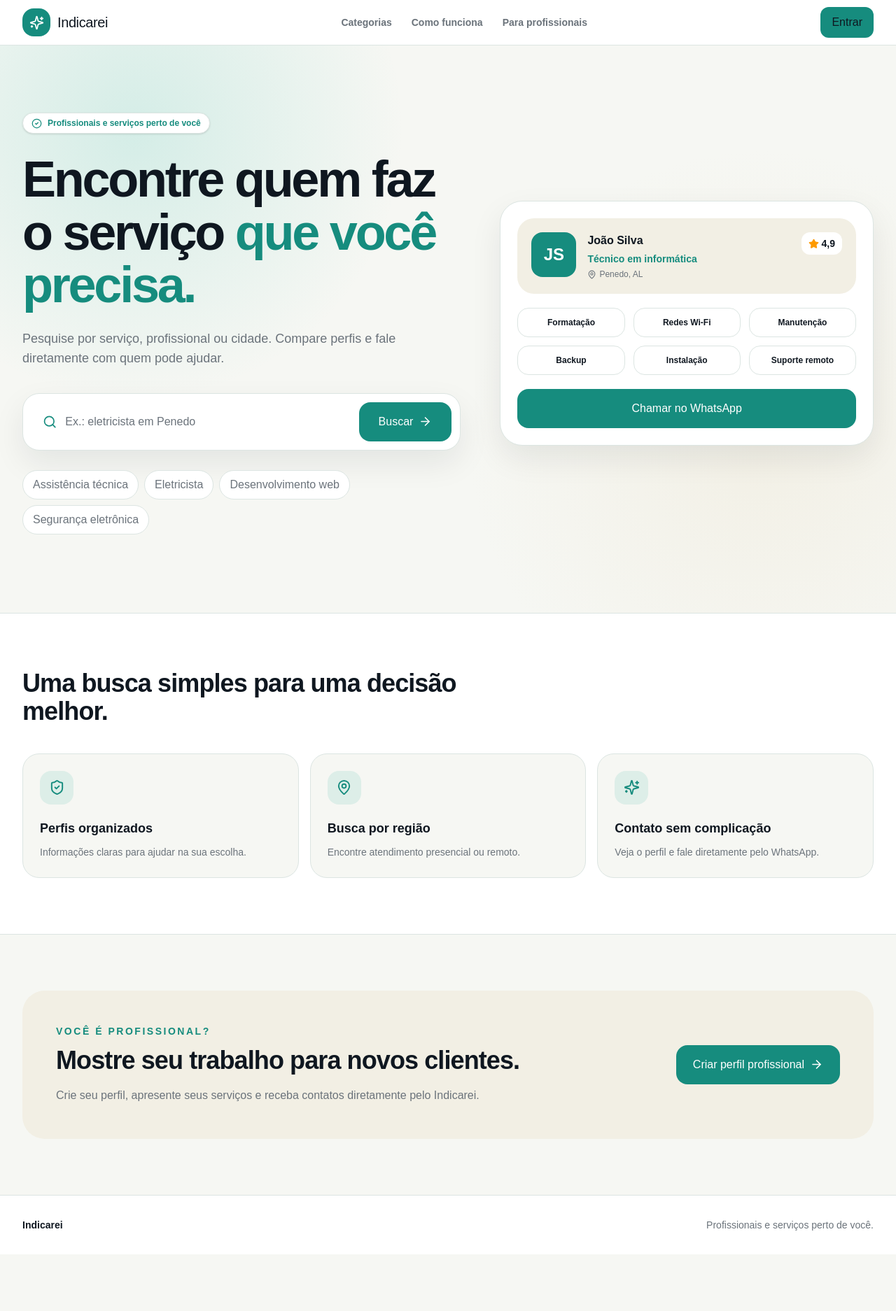
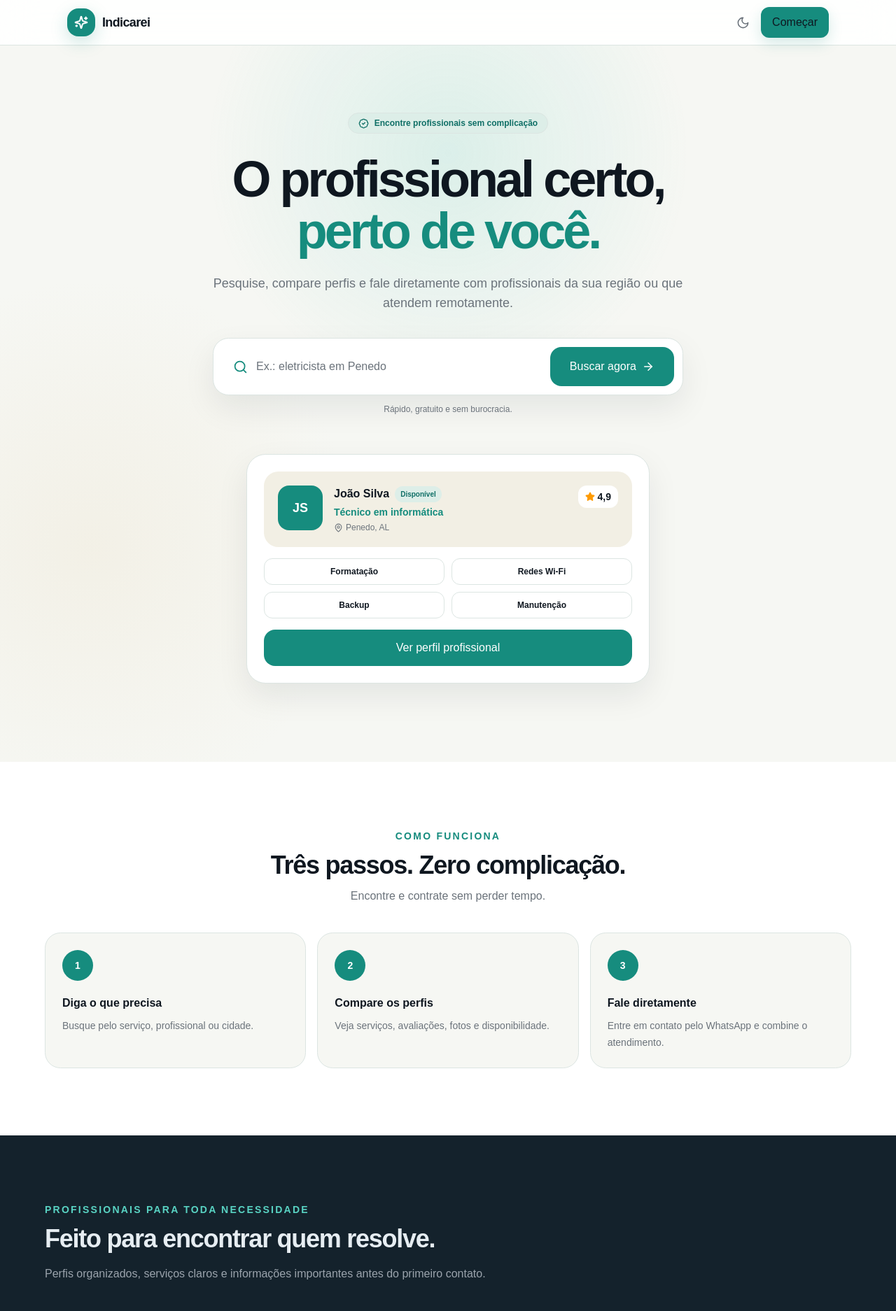
Before and after one commit to JoelsonJSantos/indicarei-v2, a Next.js app: page / in a window 1280 px wide. Shown: the top 1874 px of the page at 70% size. Before the commit the page ends 1793 px from the top, so only its background shows below. Built offline with nearby package versions, Linux system fonts and the light colour scheme.

Commit message:
feat: refaz home no estilo visual de referência

```diff
--- a/src/app/page.tsx
+++ b/src/app/page.tsx
@@ -1,171 +1,269 @@
 import {
   ArrowRight,
-  CheckCircle2,
+  BadgeCheck,
+  BriefcaseBusiness,
+  Check,
+  ChevronRight,
+  Heart,
   MapPin,
   Search,
   ShieldCheck,
   Sparkles,
   Star,
+  Wrench,
 } from "lucide-react";
+import { ThemeToggle } from "@/components/theme-toggle";
+
+const steps = [
+  {
+    number: "1",
+    title: "Diga o que precisa",
+    description: "Busque pelo serviço, profissional ou cidade.",
+  },
+  {
+    number: "2",
+    title: "Compare os perfis",
+    description: "Veja serviços, avaliações, fotos e disponibilidade.",
+  },
+  {
+    number: "3",
+    title: "Fale diretamente",
+    description: "Entre em contato pelo WhatsApp e combine o atendimento.",
+  },
+];
 
 const categories = [
-  "Assistência técnica",
-  "Eletricista",
-  "Desenvolvimento web",
-  "Segurança eletrônica",
-];
+  [Wrench, "Assistência técnica", "Computadores, celulares e equipamentos"],
+  [BriefcaseBusiness, "Serviços profissionais", "Soluções para empresas e pessoas"],
+  [ShieldCheck, "Segurança eletrônica", "Câmeras, alarmes e controle de acesso"],
+] as const;
 
-const benefits = [
-  [ShieldCheck, "Perfis organizados", "Informações claras para ajudar na sua escolha."],
-  [MapPin, "Busca por região", "Encontre atendimento presencial ou remoto."],
-  [Sparkles, "Contato sem complicação", "Veja o perfil e fale diretamente pelo WhatsApp."],
-] as const;
+const services = ["Formatação", "Redes Wi-Fi", "Backup", "Manutenção"];
 
 export default function Home() {
   return (
     <main className="min-h-screen overflow-hidden bg-[var(--background)]">
-      <header className="border-b border-[var(--border)] bg-[var(--surface)]/95 backdrop-blur">
-        <div className="mx-auto flex h-16 max-w-7xl items-center justify-between px-5 sm:px-8">
-          <a href="#" className="flex items-center gap-2.5 font-black tracking-tight">
-            <span className="grid size-10 place-items-center rounded-2xl bg-[var(--primary)] text-white">
-              <Sparkles size={21} />
+      <header className="sticky top-0 z-50 border-b border-[var(--border)] bg-[var(--surface)]/90 backdrop-blur-xl">
+        <div className="mx-auto flex h-16 max-w-6xl items-center justify-between px-5 sm:px-8">
+          <a href="#inicio" className="flex items-center gap-2.5">
+            <span className="grid size-10 place-items-center rounded-2xl bg-[var(--primary)] text-white shadow-[0_8px_24px_rgba(22,140,126,.22)]">
+              <Sparkles size={20} strokeWidth={2.4} />
             </span>
-            <span className="text-xl">Indicarei</span>
+            <span className="text-lg font-black tracking-[-0.035em]">Indicarei</span>
           </a>
 
-          <nav className="hidden gap-7 text-sm font-semibold text-[var(--text-muted)] md:flex">
-            <a href="#categorias">Categorias</a>
-            <a href="#como-funciona">Como funciona</a>
-            <a href="#profissionais">Para profissionais</a>
-          </nav>
-
+          <div className="flex items-center gap-1.5">
+            <ThemeToggle />
             <a
               href="#buscar"
-            className="rounded-xl bg-[var(--primary)] px-4 py-2.5 text-sm font-bold text-white transition hover:bg-[var(--primary-hover)]"
+              className="rounded-xl bg-[var(--primary)] px-4 py-2.5 text-sm font-bold text-white shadow-[0_8px_20px_rgba(22,140,126,.18)] transition hover:-translate-y-0.5 hover:bg-[var(--primary-hover)]"
             >
-            Entrar
+              Começar
             </a>
+          </div>
         </div>
       </header>
 
-      <section className="relative isolate px-5 pb-20 pt-16 sm:px-8 sm:pb-28 sm:pt-24">
-        <div className="absolute inset-0 -z-10 bg-[radial-gradient(circle_at_15%_15%,rgba(37,185,168,0.16),transparent_30%),radial-gradient(circle_at_85%_70%,rgba(242,239,228,0.9),transparent_34%)]" />
+      <section id="inicio" className="relative px-5 pb-24 pt-16 text-center sm:px-8 sm:pb-28 sm:pt-24">
+        <div className="pointer-events-none absolute inset-0 bg-[radial-gradient(circle_at_50%_15%,rgba(37,185,168,.13),transparent_32%),radial-gradient(circle_at_10%_70%,rgba(242,239,228,.85),transparent_28%)] dark:bg-[radial-gradient(circle_at_50%_12%,rgba(37,185,168,.10),transparent_32%)]" />
 
-        <div className="mx-auto grid max-w-7xl items-center gap-14 lg:grid-cols-[1.08fr_.92fr]">
-          <div>
-            <span className="inline-flex items-center gap-2 rounded-full border border-[var(--border)] bg-[var(--surface)] px-3 py-1.5 text-xs font-bold text-[var(--primary)] shadow-sm">
-              <CheckCircle2 size={15} />
-              Profissionais e serviços perto de você
+        <div className="relative mx-auto max-w-4xl">
+          <span className="inline-flex items-center gap-2 rounded-full border border-[var(--border)] bg-[var(--success-bg)] px-3.5 py-1.5 text-xs font-bold text-[var(--success-text)]">
+            <BadgeCheck size={15} />
+            Encontre profissionais sem complicação
           </span>
 
-            <h1 className="mt-7 max-w-3xl text-4xl font-black leading-[1.05] tracking-[-0.045em] sm:text-6xl lg:text-7xl">
-              Encontre quem faz o serviço{" "}
-              <span className="text-[var(--primary)]">que você precisa.</span>
+          <h1 className="mx-auto mt-7 max-w-4xl text-4xl font-black leading-[1.03] tracking-[-0.055em] sm:text-6xl lg:text-7xl">
+            O profissional certo,
+            <span className="block text-[var(--primary)]">perto de você.</span>
           </h1>
 
-            <p className="mt-6 max-w-2xl text-base leading-7 text-[var(--text-muted)] sm:text-lg">
-              Pesquise por serviço, profissional ou cidade. Compare perfis e fale diretamente com quem pode ajudar.
+          <p className="mx-auto mt-6 max-w-2xl text-base leading-7 text-[var(--text-muted)] sm:text-lg">
+            Pesquise, compare perfis e fale diretamente com profissionais da sua região ou que atendem remotamente.
           </p>
 
           <form
             id="buscar"
-              className="mt-9 flex max-w-2xl flex-col gap-3 rounded-3xl border border-[var(--border)] bg-[var(--surface)] p-3 shadow-[var(--shadow)] sm:flex-row"
+            className="mx-auto mt-9 flex max-w-2xl flex-col gap-3 rounded-[1.4rem] border border-[var(--border)] bg-[var(--surface)] p-3 shadow-[var(--shadow)] sm:flex-row"
           >
-              <label className="flex min-h-14 flex-1 items-center gap-3 rounded-2xl px-4">
-                <Search className="text-[var(--primary)]" size={22} />
+            <label className="flex min-h-14 flex-1 items-center gap-3 rounded-2xl px-4 transition focus-within:bg-[var(--surface-hover)]">
+              <Search size={21} className="shrink-0 text-[var(--primary)]" />
               <input
-                  className="w-full bg-transparent text-sm font-medium outline-none placeholder:text-[var(--text-muted)]"
+                type="search"
+                aria-label="Buscar serviço, profissional ou cidade"
                 placeholder="Ex.: eletricista em Penedo"
-                  aria-label="Buscar profissional, serviço ou cidade"
+                className="w-full bg-transparent text-sm font-semibold outline-none placeholder:font-medium placeholder:text-[var(--text-muted)]"
               />
             </label>
-              <button className="inline-flex min-h-14 items-center justify-center gap-2 rounded-2xl bg-[var(--primary)] px-7 font-bold text-white transition hover:bg-[var(--primary-hover)]">
-                Buscar <ArrowRight size={19} />
+            <button
+              type="submit"
+              className="inline-flex min-h-14 items-center justify-center gap-2 rounded-2xl bg-[var(--primary)] px-7 font-bold text-white transition hover:-translate-y-0.5 hover:bg-[var(--primary-hover)]"
+            >
+              Buscar agora
+              <ArrowRight size={18} />
             </button>
           </form>
 
-            <div id="categorias" className="mt-7 flex flex-wrap gap-2">
-              {categories.map((category) => (
-                <button
-                  key={category}
-                  className="rounded-full border border-[var(--border)] bg-[var(--surface)] px-3.5 py-2 text-xs font-semibold text-[var(--text-muted)]"
-                >
-                  {category}
-                </button>
-              ))}
-            </div>
-          </div>
+          <p className="mt-3 text-xs font-medium text-[var(--text-muted)]">Rápido, gratuito e sem burocracia.</p>
 
-          <div className="mx-auto w-full max-w-xl rounded-[2rem] border border-[var(--border)] bg-[var(--surface)] p-4 shadow-[var(--shadow)] sm:p-6">
-            <div className="flex items-start justify-between rounded-3xl bg-[var(--background-soft)] p-5">
-              <div className="flex gap-4">
-                <div className="grid size-16 shrink-0 place-items-center rounded-2xl bg-[var(--primary)] text-2xl font-black text-white">
+          <div className="relative mx-auto mt-14 max-w-xl text-left">
+            <div className="absolute -inset-6 -z-10 rounded-[3rem] bg-[var(--accent)]/10 blur-3xl" />
+            <article className="rounded-[1.7rem] border border-[var(--border)] bg-[var(--surface)] p-4 shadow-[var(--shadow)] sm:p-6">
+              <div className="flex items-start gap-4 rounded-[1.3rem] bg-[var(--background-soft)] p-4 sm:p-5">
+                <div className="grid size-14 shrink-0 place-items-center rounded-2xl bg-[var(--primary)] text-lg font-black text-white sm:size-16">
                   JS
                 </div>
-                <div>
-                  <h2 className="font-black">João Silva</h2>
-                  <p className="mt-1 text-sm font-semibold text-[var(--primary)]">Técnico em informática</p>
+                <div className="min-w-0 flex-1">
+                  <div className="flex flex-wrap items-center gap-2">
+                    <h2 className="truncate font-black">João Silva</h2>
+                    <span className="rounded-full bg-[var(--success-bg)] px-2 py-1 text-[10px] font-bold text-[var(--success-text)]">
+                      Disponível
+                    </span>
+                  </div>
+                  <p className="mt-1 text-sm font-bold text-[var(--primary)]">Técnico em informática</p>
                   <p className="mt-1 flex items-center gap-1 text-xs text-[var(--text-muted)]">
                     <MapPin size={13} /> Penedo, AL
                   </p>
                 </div>
-              </div>
-              <div className="flex items-center gap-1 rounded-xl bg-[var(--surface)] px-2.5 py-1.5 text-sm font-black">
-                <Star size={15} className="fill-current text-amber-500" /> 4,9
+                <div className="flex shrink-0 items-center gap-1 rounded-xl bg-[var(--surface)] px-2.5 py-1.5 text-sm font-black">
+                  <Star size={14} className="fill-current text-amber-500" /> 4,9
                 </div>
               </div>
 
-            <div className="grid grid-cols-2 gap-3 py-5 sm:grid-cols-3">
-              {["Formatação", "Redes Wi-Fi", "Manutenção", "Backup", "Instalação", "Suporte remoto"].map((service) => (
-                <div key={service} className="rounded-2xl border border-[var(--border)] px-3 py-3 text-center text-xs font-bold">
+              <div className="grid grid-cols-2 gap-2.5 py-4">
+                {services.map((service) => (
+                  <div
+                    key={service}
+                    className="rounded-xl border border-[var(--border)] px-3 py-2.5 text-center text-xs font-bold"
+                  >
                     {service}
                   </div>
                 ))}
               </div>
 
-            <button className="w-full rounded-2xl bg-[var(--primary)] px-5 py-4 font-black text-white">
-              Chamar no WhatsApp
+              <button className="w-full rounded-2xl bg-[var(--primary)] px-5 py-3.5 font-bold text-white transition hover:bg-[var(--primary-hover)]">
+                Ver perfil profissional
               </button>
+            </article>
           </div>
         </div>
       </section>
 
-      <section id="como-funciona" className="border-y border-[var(--border)] bg-[var(--surface)] px-5 py-20 sm:px-8">
-        <div className="mx-auto max-w-7xl">
-          <h2 className="max-w-2xl text-3xl font-black tracking-tight sm:text-4xl">
-            Uma busca simples para uma decisão melhor.
-          </h2>
+      <section className="bg-[var(--surface)] px-5 py-20 sm:px-8 sm:py-24">
+        <div className="mx-auto max-w-6xl">
+          <div className="text-center">
+            <p className="text-sm font-black uppercase tracking-[0.16em] text-[var(--primary)]">Como funciona</p>
+            <h2 className="mt-3 text-3xl font-black tracking-[-0.035em] sm:text-4xl">Três passos. Zero complicação.</h2>
+            <p className="mt-3 text-sm text-[var(--text-muted)] sm:text-base">Encontre e contrate sem perder tempo.</p>
+          </div>
+
           <div className="mt-10 grid gap-4 md:grid-cols-3">
-            {benefits.map(([Icon, title, description]) => (
-              <article key={title} className="rounded-3xl border border-[var(--border)] bg-[var(--background)] p-6">
-                <span className="grid size-12 place-items-center rounded-2xl bg-[var(--success-bg)] text-[var(--primary)]">
-                  <Icon size={23} />
+            {steps.map((step) => (
+              <article
+                key={step.number}
+                className="rounded-[1.4rem] border border-[var(--border)] bg-[var(--background)] p-6 transition hover:-translate-y-1 hover:shadow-[var(--shadow)]"
+              >
+                <span className="grid size-11 place-items-center rounded-full bg-[var(--primary)] text-sm font-black text-white">
+                  {step.number}
                 </span>
-                <h3 className="mt-5 text-lg font-black">{title}</h3>
-                <p className="mt-2 text-sm leading-6 text-[var(--text-muted)]">{description}</p>
+                <h3 className="mt-5 font-black">{step.title}</h3>
+                <p className="mt-2 text-sm leading-6 text-[var(--text-muted)]">{step.description}</p>
               </article>
             ))}
           </div>
         </div>
       </section>
 
-      <section id="profissionais" className="px-5 py-20 sm:px-8">
-        <div className="mx-auto flex max-w-7xl flex-col gap-8 rounded-[2rem] bg-[var(--background-soft)] p-8 sm:p-12 lg:flex-row lg:items-center lg:justify-between">
+      <section className="bg-[#14222c] px-5 py-20 text-[#e6edf2] sm:px-8 sm:py-24">
+        <div className="mx-auto max-w-6xl">
           <div className="max-w-2xl">
-            <p className="text-sm font-black uppercase tracking-[0.18em] text-[var(--primary)]">Você é profissional?</p>
-            <h2 className="mt-3 text-3xl font-black tracking-tight sm:text-4xl">Mostre seu trabalho para novos clientes.</h2>
-            <p className="mt-4 leading-7 text-[var(--text-muted)]">Crie seu perfil, apresente seus serviços e receba contatos diretamente pelo Indicarei.</p>
+            <p className="text-sm font-black uppercase tracking-[0.16em] text-[#59d3c3]">Profissionais para toda necessidade</p>
+            <h2 className="mt-3 text-3xl font-black tracking-[-0.035em] sm:text-4xl">
+              Feito para encontrar quem resolve.
+            </h2>
+            <p className="mt-4 leading-7 text-[#9aa3ac]">
+              Perfis organizados, serviços claros e informações importantes antes do primeiro contato.
+            </p>
           </div>
-          <button className="inline-flex shrink-0 items-center gap-2 rounded-2xl bg-[var(--primary)] px-6 py-4 font-black text-white">
-            Criar perfil profissional <ArrowRight size={19} />
-          </button>
+
+          <div className="mt-10 grid gap-4 md:grid-cols-3">
+            {categories.map(([Icon, title, description]) => (
+              <article key={title} className="rounded-[1.4rem] border border-[#2c3f4b] bg-[#1e2d38] p-6">
+                <span className="grid size-12 place-items-center rounded-2xl bg-[#1d3a33] text-[#59d3c3]">
+                  <Icon size={22} />
+                </span>
+                <h3 className="mt-5 text-lg font-black">{title}</h3>
+                <p className="mt-2 text-sm leading-6 text-[#9aa3ac]">{description}</p>
+                <a href="#buscar" className="mt-5 inline-flex items-center gap-1 text-sm font-bold text-[#59d3c3]">
+                  Explorar <ChevronRight size={16} />
+                </a>
+              </article>
+            ))}
+          </div>
+
+          <div className="mt-12 grid gap-3 sm:grid-cols-2">
+            {["Perfis com serviços detalhados", "Avaliações e informações importantes", "Atendimento presencial ou remoto", "Contato direto pelo WhatsApp"].map((item) => (
+              <div key={item} className="flex items-center gap-3 text-sm font-semibold text-[#c7d2d9]">
+                <span className="grid size-6 place-items-center rounded-full bg-[#1d3a33] text-[#59d3c3]">
+                  <Check size={14} strokeWidth={3} />
+                </span>
+                {item}
+              </div>
+            ))}
+          </div>
         </div>
       </section>
 
-      <footer className="border-t border-[var(--border)] bg-[var(--surface)] px-5 py-8 text-sm text-[var(--text-muted)] sm:px-8">
-        <div className="mx-auto flex max-w-7xl justify-between">
-          <strong className="text-[var(--text)]">Indicarei</strong>
-          <span>Profissionais e serviços perto de você.</span>
+      <section className="px-5 py-20 sm:px-8 sm:py-24">
+        <div className="mx-auto max-w-6xl rounded-[2rem] border border-[var(--border)] bg-[var(--surface)] p-7 shadow-[var(--shadow)] sm:p-12">
+          <div className="grid items-center gap-10 lg:grid-cols-[1fr_.8fr]">
+            <div>
+              <p className="text-sm font-black uppercase tracking-[0.16em] text-[var(--primary)]">Para profissionais</p>
+              <h2 className="mt-3 max-w-xl text-3xl font-black tracking-[-0.035em] sm:text-4xl">
+                Mostre seu trabalho para novos clientes.
+              </h2>
+              <p className="mt-4 max-w-xl leading-7 text-[var(--text-muted)]">
+                Crie seu perfil, apresente seus serviços e receba contatos de pessoas que procuram exatamente o que você faz.
+              </p>
+              <a
+                href="#"
+                className="mt-7 inline-flex items-center gap-2 rounded-2xl bg-[var(--primary)] px-6 py-3.5 font-bold text-white transition hover:-translate-y-0.5 hover:bg-[var(--primary-hover)]"
+              >
+                Criar perfil profissional
+                <ArrowRight size={18} />
+              </a>
+            </div>
+
+            <div className="rounded-[1.5rem] bg-[var(--background-soft)] p-5">
+              <div className="flex items-center gap-3 rounded-2xl bg-[var(--surface)] p-4">
+                <span className="grid size-11 place-items-center rounded-xl bg-[var(--success-bg)] text-[var(--primary)]">
+                  <Heart size={20} />
+                </span>
+                <div>
+                  <p className="font-black">Seu trabalho em destaque</p>
+                  <p className="mt-1 text-xs text-[var(--text-muted)]">Perfil completo, galeria e contato direto.</p>
+                </div>
+              </div>
+              <div className="mt-3 flex items-center gap-3 rounded-2xl bg-[var(--surface)] p-4">
+                <span className="grid size-11 place-items-center rounded-xl bg-[var(--success-bg)] text-[var(--primary)]">
+                  <BadgeCheck size={20} />
+                </span>
+                <div>
+                  <p className="font-black">Mais confiança para o cliente</p>
+                  <p className="mt-1 text-xs text-[var(--text-muted)]">Informações claras e serviços organizados.</p>
+                </div>
+              </div>
+            </div>
+          </div>
+        </div>
+      </section>
+
+      <footer className="border-t border-[var(--border)] bg-[var(--surface)] px-5 py-8 sm:px-8">
+        <div className="mx-auto flex max-w-6xl flex-col gap-3 text-sm text-[var(--text-muted)] sm:flex-row sm:items-center sm:justify-between">
+          <div className="flex items-center gap-2 font-black text-[var(--text)]">
+            <Sparkles size={17} className="text-[var(--primary)]" /> Indicarei
+          </div>
+          <p>Profissionais e serviços perto de você.</p>
         </div>
       </footer>
     </main>
```
Lines whose indentation alone changed are shown as unchanged.
